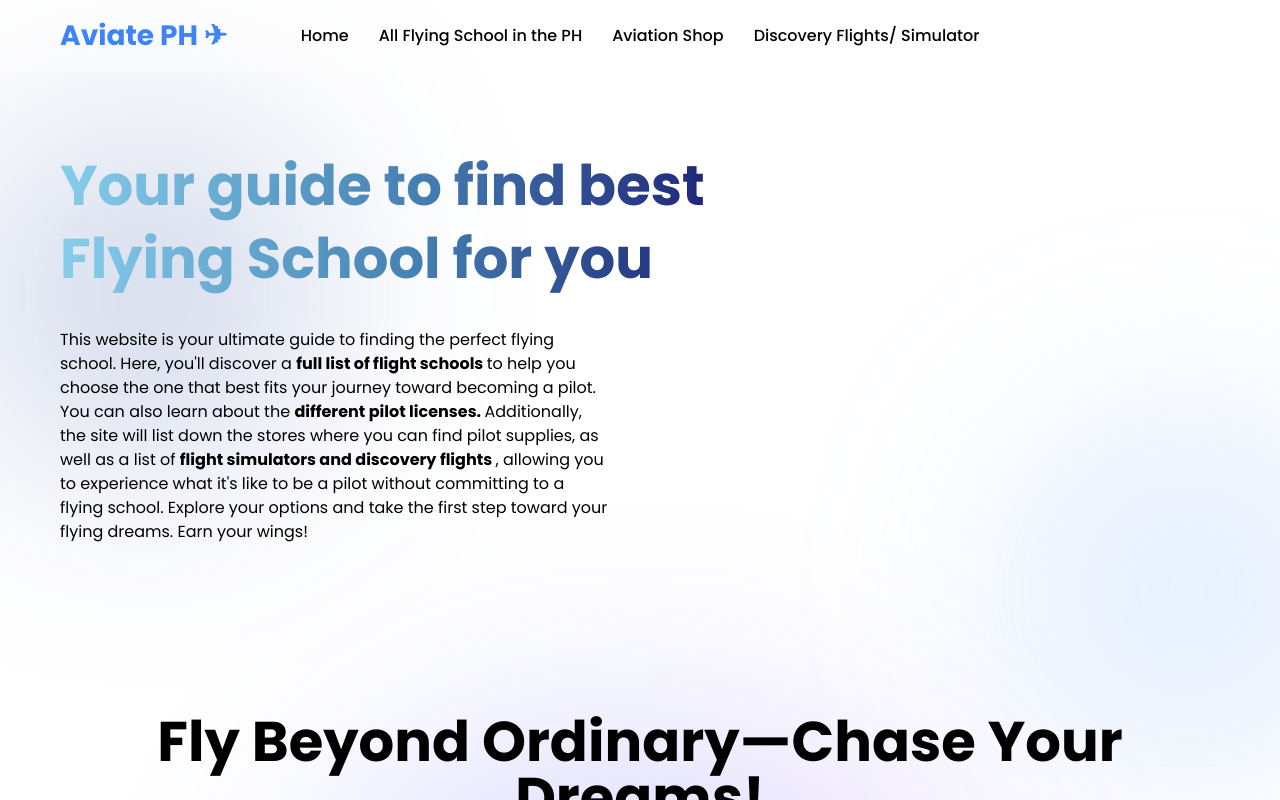
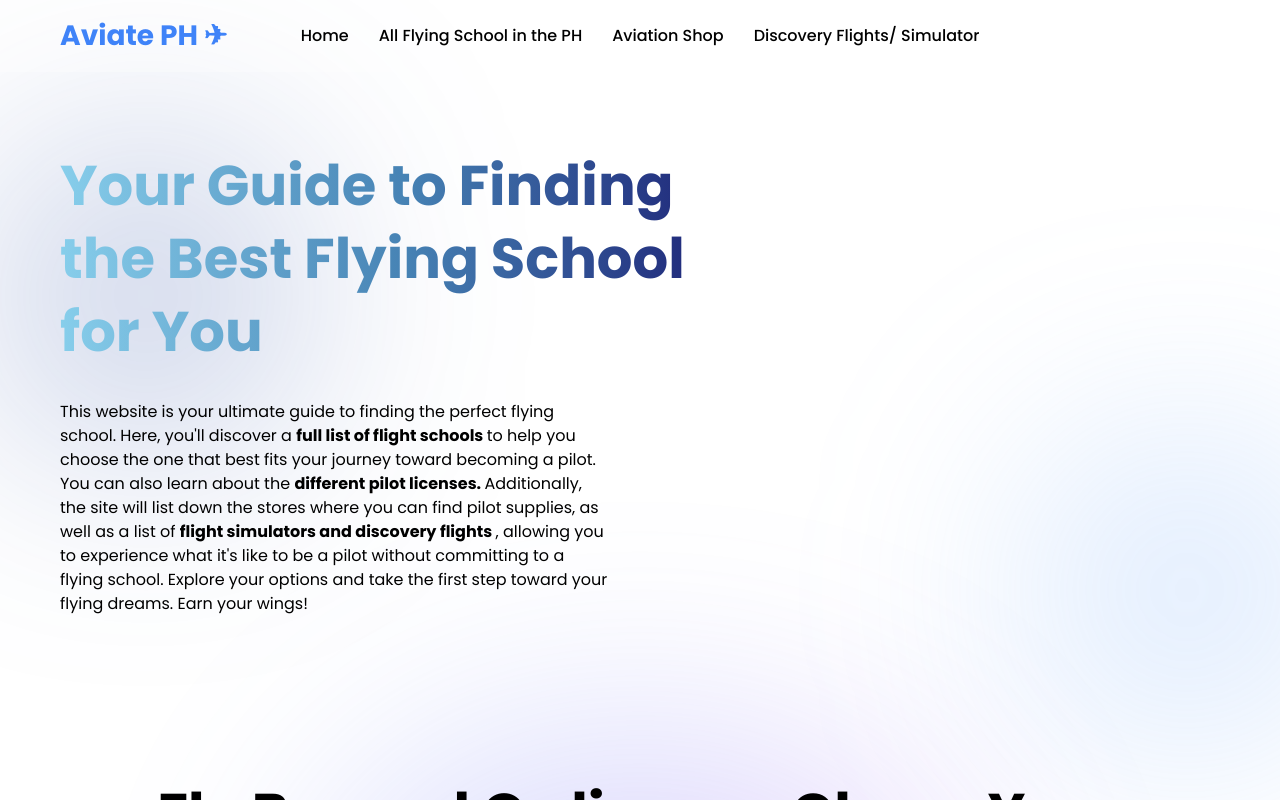
Before and after one commit to GemMichael/Aviate-PH, a React (Vite) app: page / in a window 1280 px wide. Shown: the top 800 px of the page. Built offline with nearby package versions, Linux system fonts and the light colour scheme.

Commit message:
fixed grammar

```diff
--- a/src/home/Hero.jsx
+++ b/src/home/Hero.jsx
@@ -11,7 +11,7 @@ function Hero() {
             <div data-aos="fade-down-left" data-aos-duration="1000" className="max-w-[694px] w-full flex flex-col gap-4 lg:gap-[32px] ">
                 <div>
                     <h1 className="lg:w-[694px] lg:text-start md:text-center text-transparent bg-clip-text bg-gradient-to-r from-[#87CEEB] to-[#191970] text-5xl lg:text-[56px] font-bold via-[#4682B4] leading-[1.3] ">
-                        Your guide to find best Flying School for you
+                        Your Guide to Finding the Best Flying School for You
                     </h1>
                 </div>
                 <div className="w-full lg:max-w-[79%]">
```
